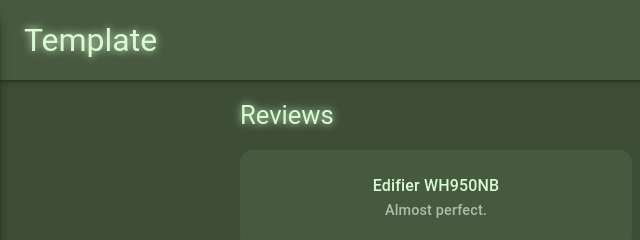
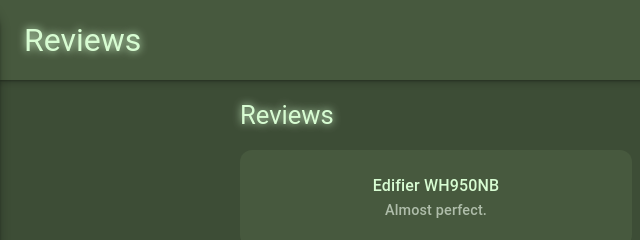
Before and after one commit to aasdunderscore/aasdunderscore.github.io, a plain HTML site: page reviews.html in a window 1280 px wide. Shown: the top 240 px of the page, 0-640 px from the left. Drawn offline with Linux system fonts and the light colour scheme.

Commit message:
Update reviews.html

```diff
--- a/reviews.html
+++ b/reviews.html
@@ -12,7 +12,7 @@
 </head>
 <body>
     <header>
-        <h1 class="headline-large">Template</h1>
+        <h1 class="headline-large">Reviews</h1>
     </header>
 
     <!-- Overlay -->
```
